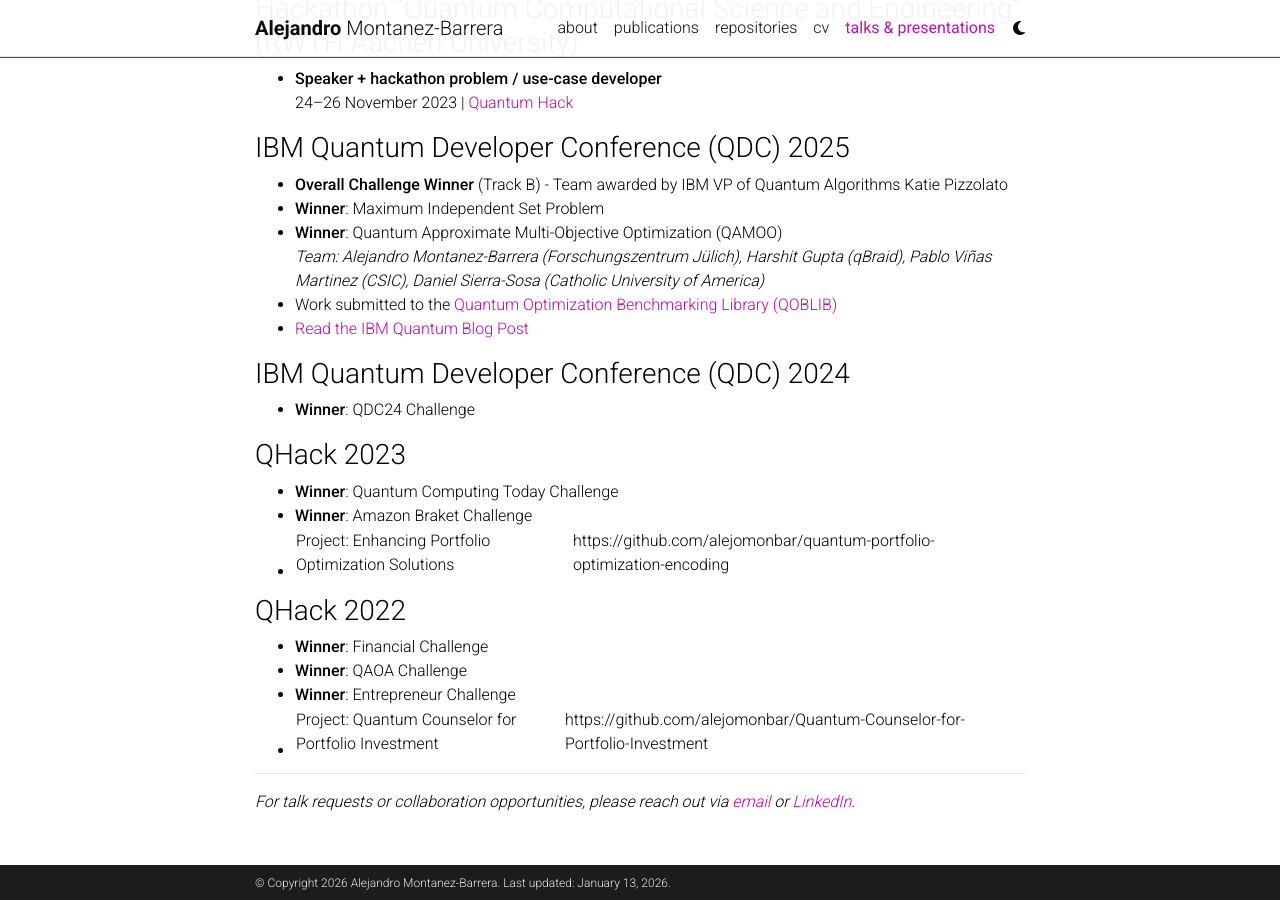
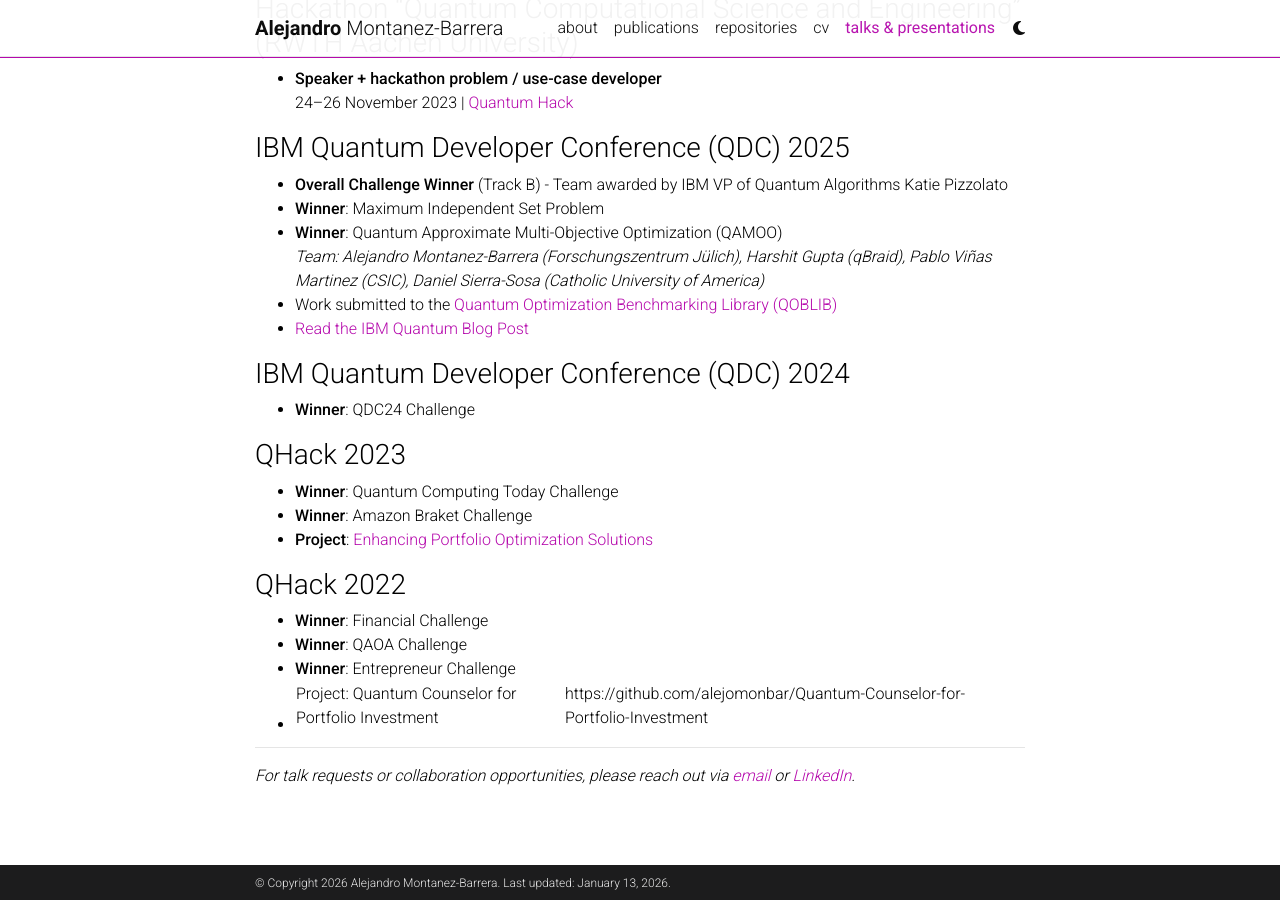
Before and after one commit to alejomonbar/alejomonbar.github.io, a Jekyll site: the page built from _pages/teaching.md, in a window 1280 px wide and 900 px high, scrolled down 1888 px. Built offline with Jekyll 4.4.1, drawn with Linux system fonts in a browser that asks for light colours; comment, search, counter and statistics services are not loaded; a style sheet for code colours, icons or effects is not loaded; some of the changed lines change nothing that is shown.

Commit message:
fix: correct Markdown link format for QHack 2023 project

```diff
--- a/_pages/teaching.md
+++ b/_pages/teaching.md
@@ -92,7 +92,7 @@
 ### QHack 2023
 - **Winner**: Quantum Computing Today Challenge
 - **Winner**: Amazon Braket Challenge
-- Project: Enhancing Portfolio Optimization Solutions | https://github.com/alejomonbar/quantum-portfolio-optimization-encoding
+- **Project**: [Enhancing Portfolio Optimization Solutions](https://github.com/alejomonbar/quantum-portfolio-optimization-encoding)
 
 ### QHack 2022
 - **Winner**: Financial Challenge
```
